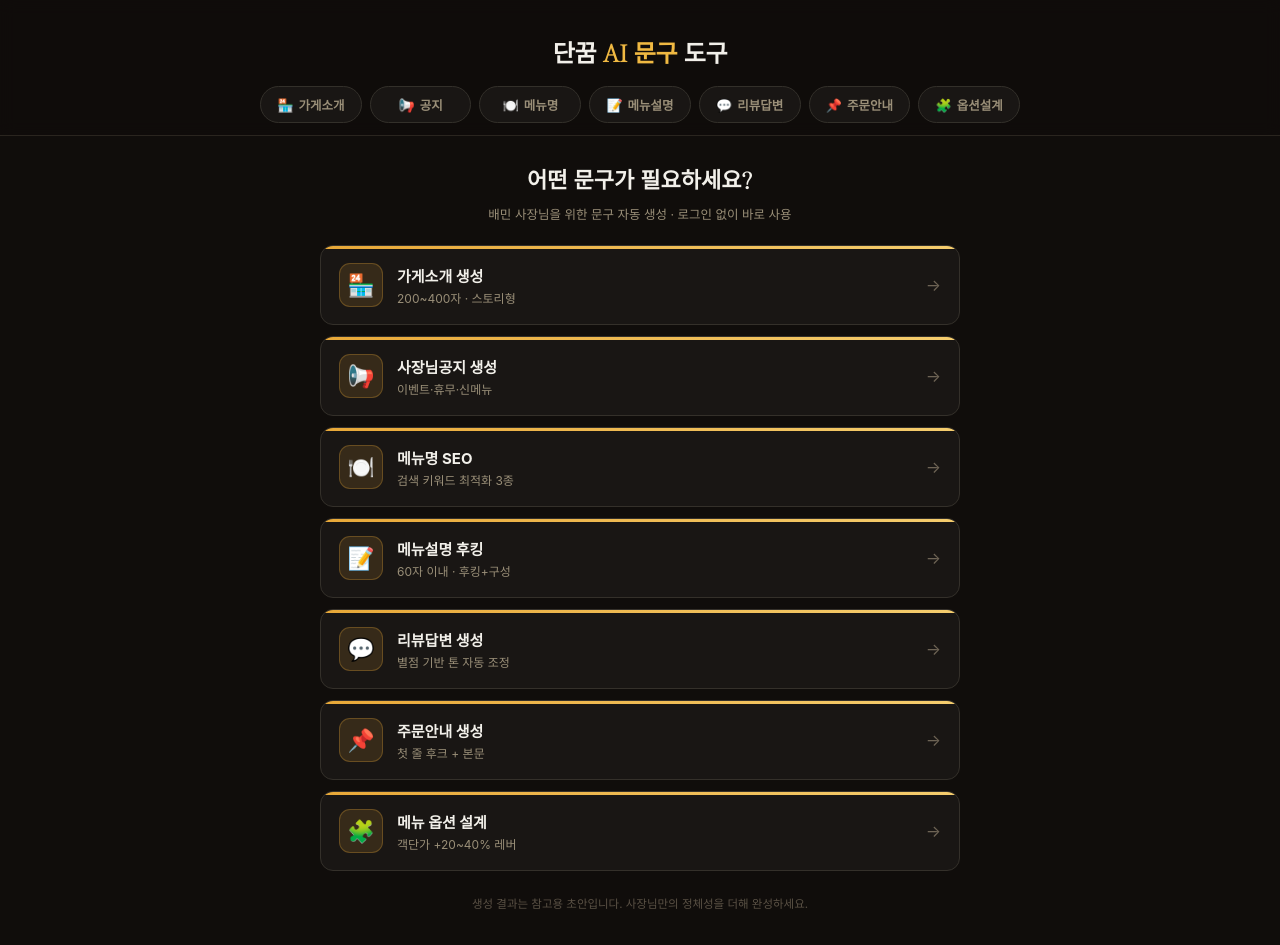
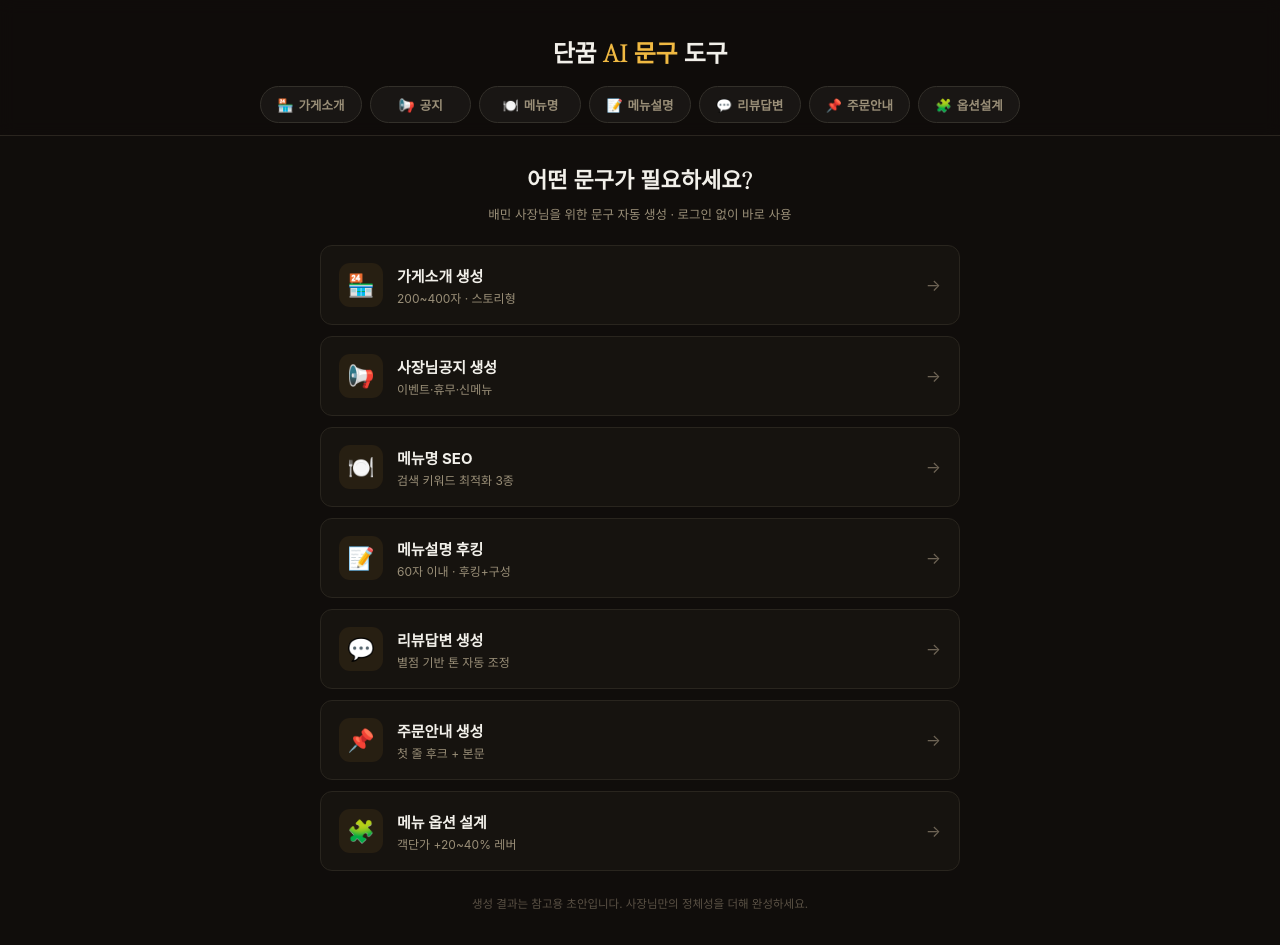
Before and after one commit to sfmaster-dot/dgm-ai-tool, a React (Vite) app: page / in a window 1280 px wide. Built offline with nearby package versions, Linux system fonts and the light colour scheme.

Commit message:
style: 카드 - 평소 미니멀 + 호버 시 왼쪽 골드선 점등

```diff
--- a/src/App.jsx
+++ b/src/App.jsx
@@ -75,7 +75,8 @@ export default function App() {
       <style>{`
         .brandBtn:hover { opacity: .85; }
         .navTab:hover { border-color: rgba(232,168,56,.5) !important; color: #f2f0ea !important; }
-        .toolCard:hover { border-color: rgba(232,168,56,.55) !important; background: #201a15 !important; transform: translateY(-1px); box-shadow: 0 6px 18px rgba(0,0,0,.35); }
+        .toolCard:hover { border-color: rgba(232,168,56,.45) !important; background: #1c1811 !important; transform: translateY(-1px); box-shadow: 0 6px 18px rgba(0,0,0,.35); }
+        .toolCard:hover .cardLine { background: linear-gradient(180deg,#eeb040,#e0972a) !important; }
         .toolCard:hover .cardArrow { transform: translateX(3px); color:#f0b942 !important; }
         .tabBar::-webkit-scrollbar { height: 0; }
       `}</style>
@@ -93,7 +94,7 @@ function Home({ tools, onPick }) {
       <div style={s.grid}>
         {tools.map(t => (
           <button key={t.type} style={s.card} onClick={() => onPick(t.type)} className='toolCard'>
-            <span style={s.cardLine} />
+            <span style={s.cardLine} className='cardLine' />
             <span style={s.cardEmoji}>{t.emoji}</span>
             <span style={s.cardBody}>
               <span style={s.cardName}>{t.name}</span>
@@ -153,18 +154,18 @@ const s = {
   grid: { maxWidth:'640px', margin:'0 auto', display:'flex', flexDirection:'column', gap:'11px' },
   card: {
     position:'relative', display:'flex', alignItems:'center', gap:'14px', width:'100%', textAlign:'left',
-    background:'#191614', border:'1px solid #34302a', borderRadius:'13px',
+    background:'#16130f', border:'1px solid #29251e', borderRadius:'12px',
     padding:'17px 18px', cursor:'pointer', fontFamily:'inherit', overflow:'hidden',
     transition:'all .18s',
   },
   cardLine: {
-    position:'absolute', top:0, left:0, right:0, height:'3px',
-    background:'linear-gradient(90deg,#e8a838,#f5cd6e)',
+    position:'absolute', top:0, bottom:0, left:0, width:'3px',
+    background:'transparent', transition:'background .18s',
   },
   cardEmoji: {
     fontSize:'22px', flexShrink:0, width:'44px', height:'44px', borderRadius:'11px',
     display:'flex', alignItems:'center', justifyContent:'center',
-    background:'rgba(232,168,56,.14)', border:'1px solid rgba(232,168,56,.28)',
+    background:'rgba(232,168,56,.08)',
   },
   cardBody: { display:'flex', flexDirection:'column', gap:'3px', flex:1 },
   cardName: { fontSize:'15px', fontWeight:700, color:'#f2f0ea' },
```
